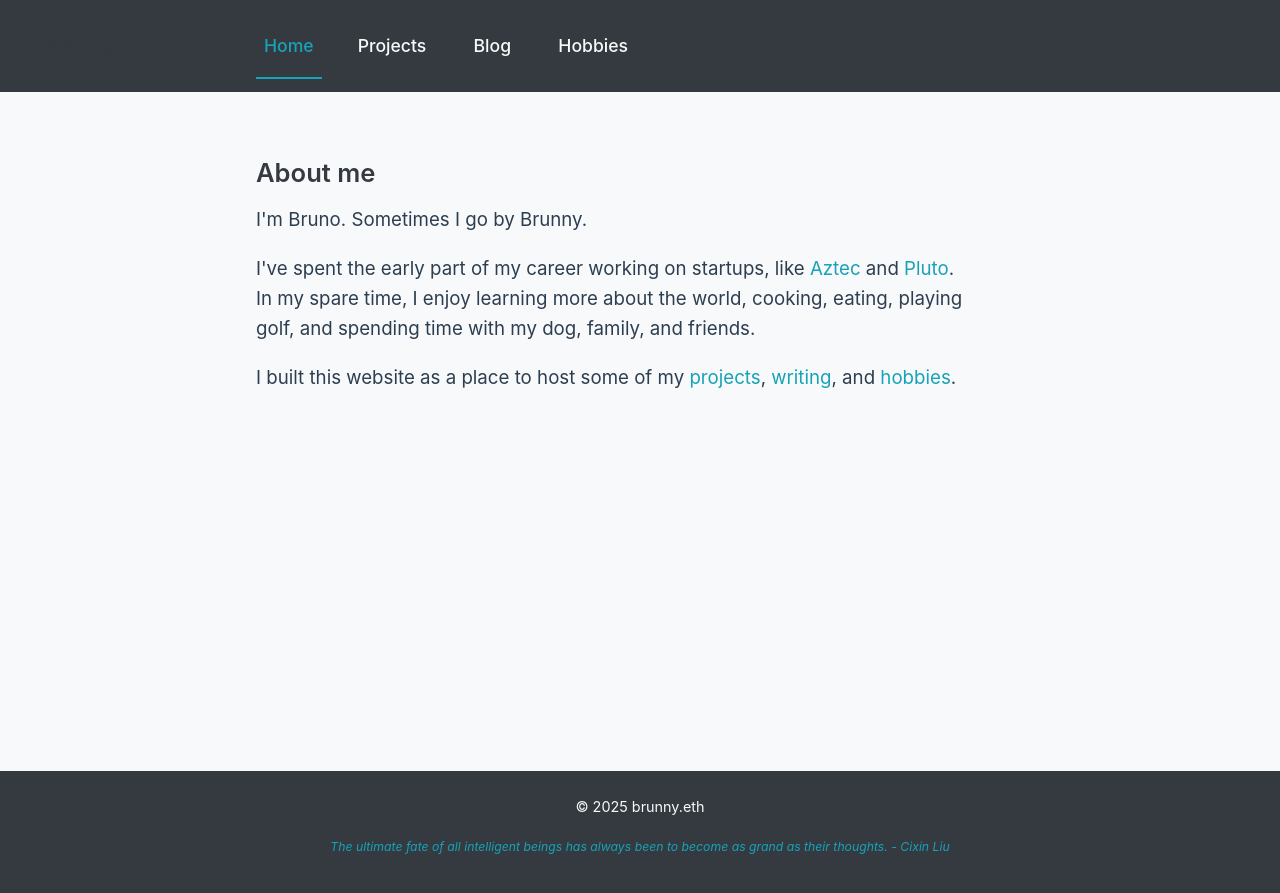
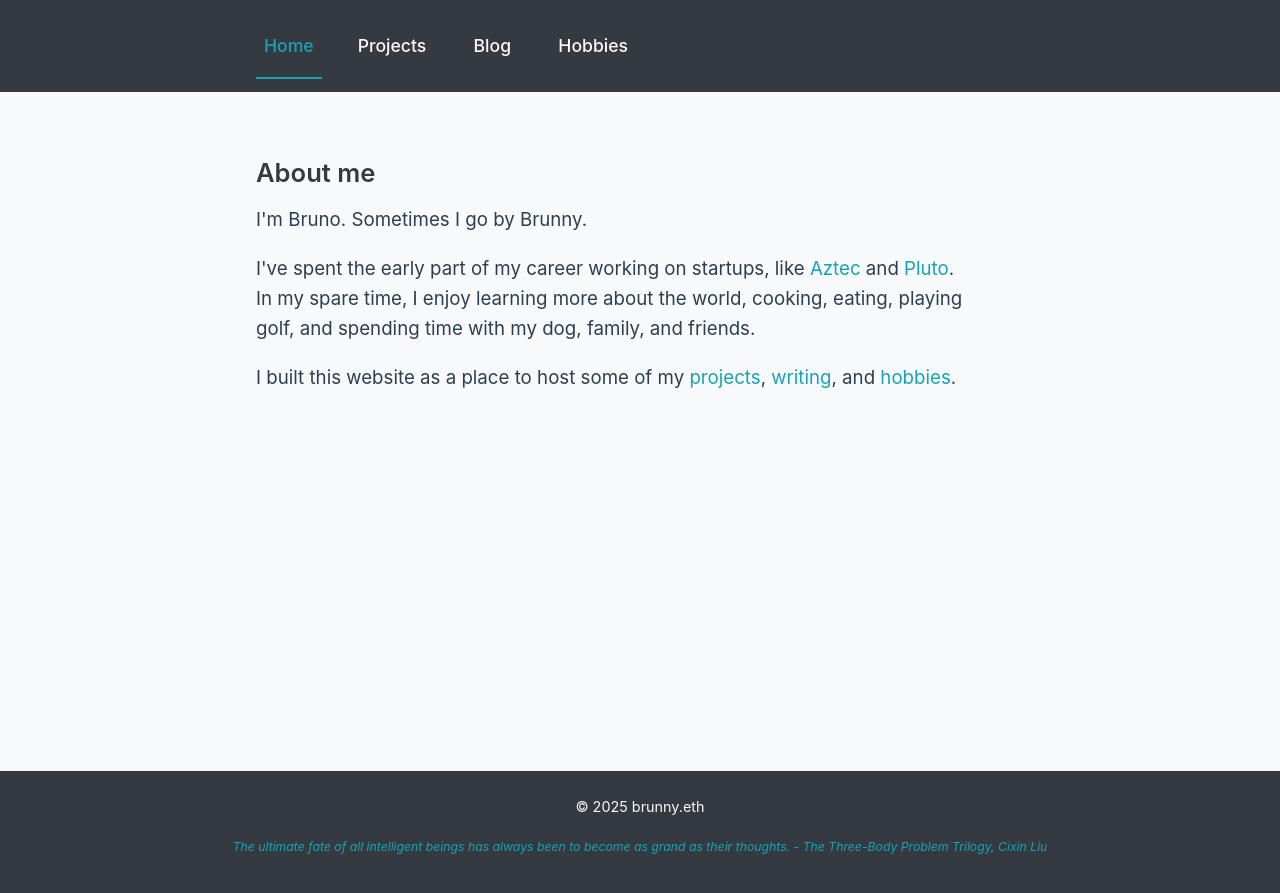
Before and after one commit to brunny-eth/personal-website-project, a Jekyll site: the page built from index.html, in a window 1280 px wide. Shown: the top 893 px of the page. Built offline with Jekyll 4.4.1, drawn with Linux system fonts in a browser that asks for light colours; some web fonts are replaced.

Commit message:
slight edit of footer quote

```diff
--- a/_layouts/default.html
+++ b/_layouts/default.html
@@ -35,7 +35,7 @@
 
     <footer>
         <p>© 2025 brunny.eth</p>
-        <p class="quote">The ultimate fate of all intelligent beings has always been to become as grand as their thoughts. - Cixin Liu</p>
+        <p class="quote">The ultimate fate of all intelligent beings has always been to become as grand as their thoughts. - The Three-Body Problem Trilogy, Cixin Liu</p>
     </footer>
 
     <script>
```
